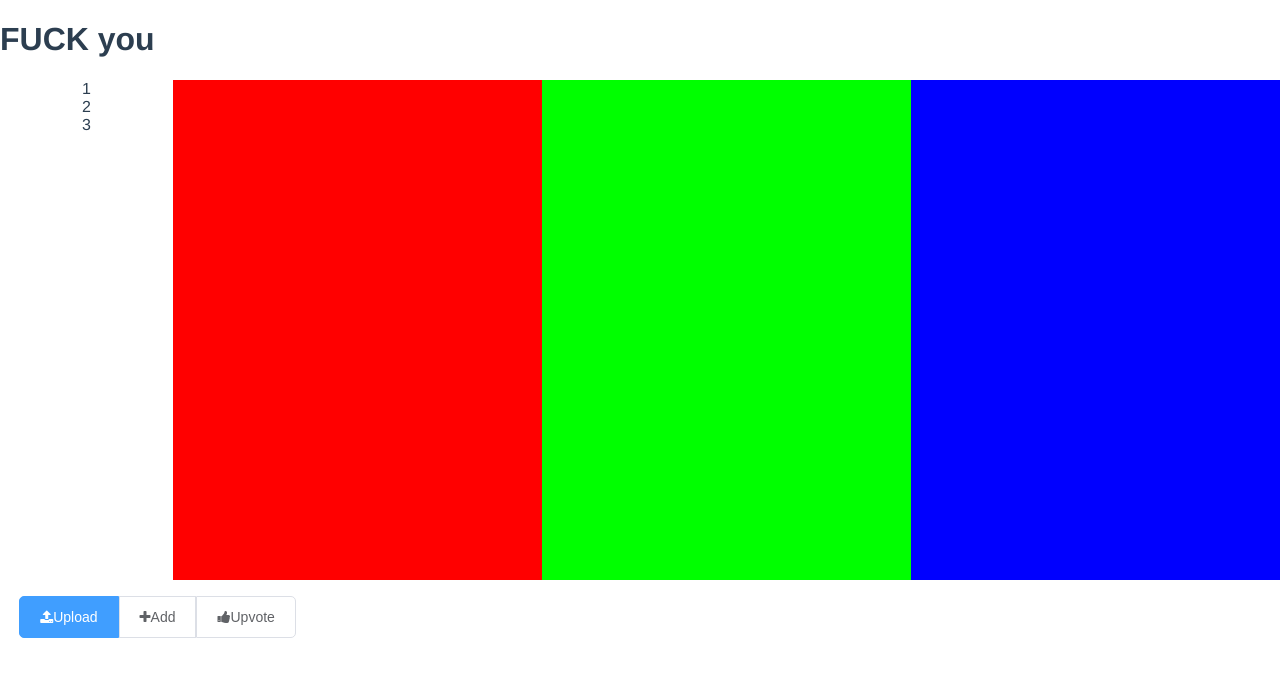
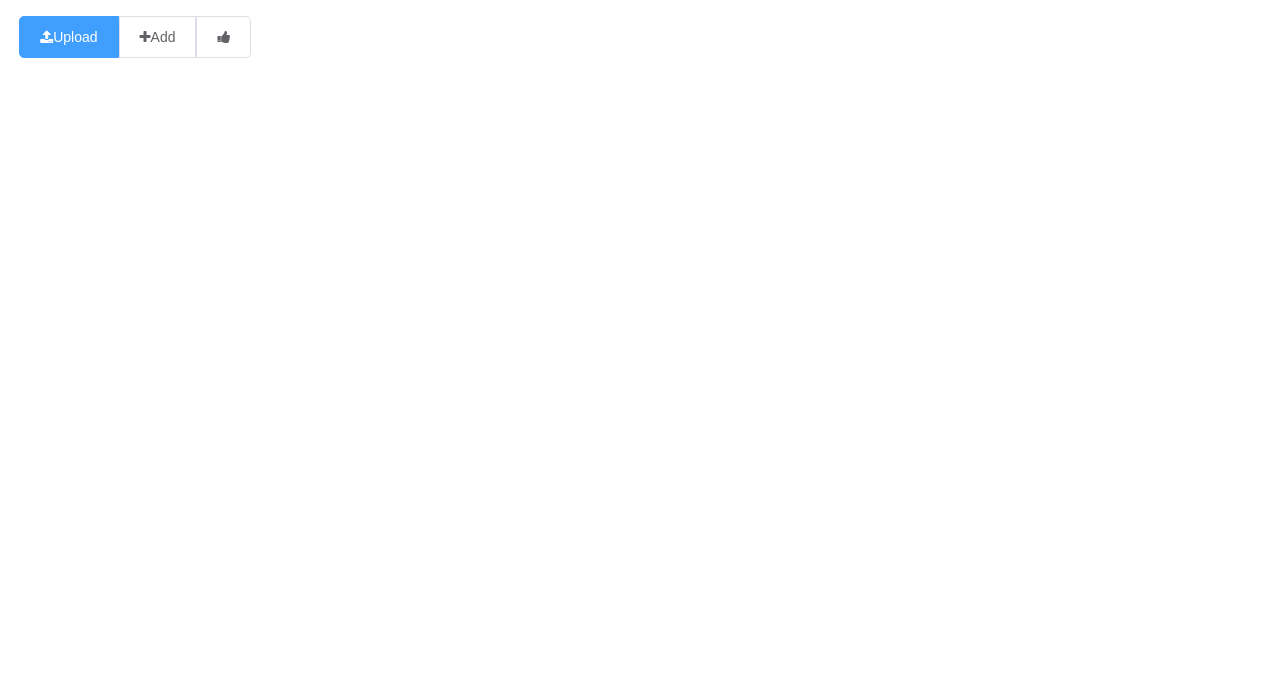
Before and after one commit to divasatanica/coma-comp, a Vue app: page /button in a window 1280 px wide. Shown: the top 676 px of the page. Built offline with nearby package versions, Linux system fonts and the light colour scheme.

Commit message:
update: 每个部分单独一个组件用于展示

```diff
--- /dev/null
+++ b/src/home/button/index.vue
@@ -0,0 +1,46 @@
+<template>
+  <cm-button-group>
+    <cm-button
+    @click="test"
+    :loading="loading"
+    iconClass="fa-upload"
+    type="primary">Upload</cm-button>
+    <cm-button iconClass="fa-plus">Add</cm-button>
+    <cm-button iconClass="fa-thumbs-up"></cm-button>
+  </cm-button-group>
+</template>
+
+<script>
+/**
+ * @author coma
+ */
+
+import {cmButton, cmButtonGroup} from './index.js'
+
+export default {
+  components: {
+    cmButton,
+    cmButtonGroup
+  },
+  data () {
+    return {
+      loading: false
+    }
+  },
+  methods: {
+    test () {
+      this.loading = true
+      this.getData()
+    },
+    async getData () {
+      let response = await this.$http.get('https://comacc.top/article/newest/1')
+      this.loading = false
+      console.log(response)
+    }
+  }
+}
+</script>
+
+<style>
+
+</style>
--- a/src/home/index.vue
+++ b/src/home/layout/index.vue
@@ -3,7 +3,6 @@
     <layout-container>
       <layout-header>
         <h1> FUCK you </h1>
-
       </layout-header>
       <layout-container>
         <layout-aside>
@@ -20,15 +19,7 @@
         </layout-main>
       </layout-container>
       <layout-footer>
-        <button-group>
-          <basic-button
-          :action="test"
-          :loading="loading"
-          iconClass="fa-upload"
-          type="primary">Upload</basic-button>
-          <basic-button iconClass="fa-plus">Add</basic-button>
-          <basic-button iconClass="fa-thumbs-up">Upvote</basic-button>
-        </button-group>
+        <h2> CopyRight @ coma</h2>
       </layout-footer>
     </layout-container>
   </div>
@@ -37,11 +28,9 @@
 <script>
 /**
  * @author coma
- * @description 组件库根容器
  */
 
-import {layoutContainer, layoutHeader, layoutMain, layoutFooter, layoutAside} from './layout/index.js'
-import {basicButton, buttonGroup} from './button/index.js'
+import {layoutContainer, layoutHeader, layoutMain, layoutFooter, layoutAside} from './index.js'
 
 export default {
   components: {
@@ -49,20 +38,9 @@ export default {
     layoutHeader,
     layoutMain,
     layoutFooter,
-    layoutAside,
-    basicButton,
-    buttonGroup
-  },
-  data () {
-    return {
-      loading: false
-    }
-  },
-  methods: {
-    test () {
-      console.log(1)
-    }
+    layoutAside
   }
+
 }
 </script>
 
--- a/src/router/index.js
+++ b/src/router/index.js
@@ -1,15 +1,23 @@
 import Vue from 'vue'
 import Router from 'vue-router'
-import HelloWorld from '@/home/index'
+
+import layout from '@/home/layout/index.vue'
+import buttons from '@/home/button/index.vue'
 
 Vue.use(Router)
 
 export default new Router({
+  mode: 'history',
   routes: [
     {
-      path: '/',
-      name: 'HelloWorld',
-      component: HelloWorld
+      path: '/layout',
+      name: 'layout',
+      component: layout
+    },
+    {
+      path: '/button',
+      name: 'button',
+      component: buttons
     }
   ]
 })
```
Also changed, not shown: src/home/button/index.js (+4 -4 lines).
